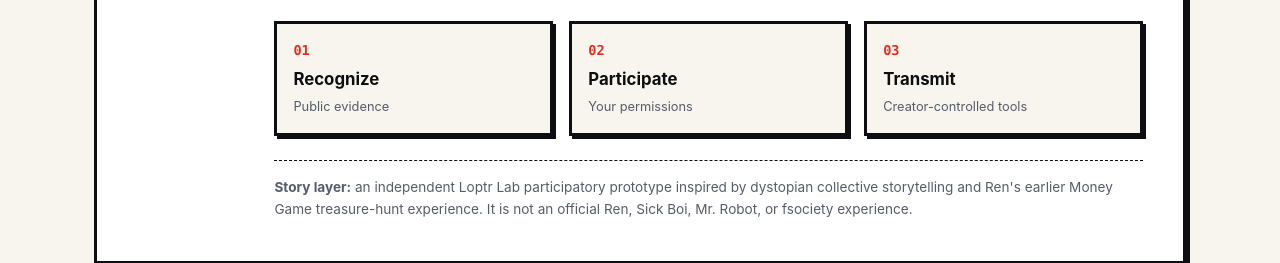
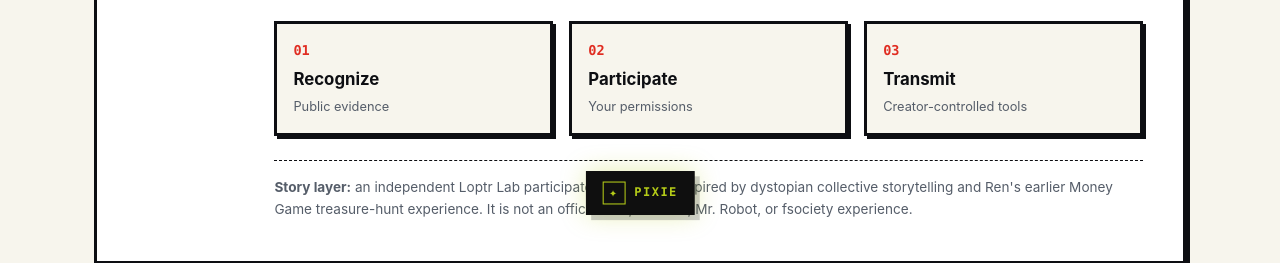
Before and after one commit to ibloud/made-sick, a plain HTML site: page index.html in a window 1280 px wide. Shown: the part 568-831 px from the top of the page. Drawn offline with Linux system fonts and the light colour scheme.

Commit message:
Add persistent PIXIE launcher to index.html

```diff
--- a/index.html
+++ b/index.html
@@ -650,5 +650,6 @@
   </footer>
 
   <script src="app.js"></script>
+<script src="pixie-launcher.js" defer></script>
 </body>
 </html>
```
